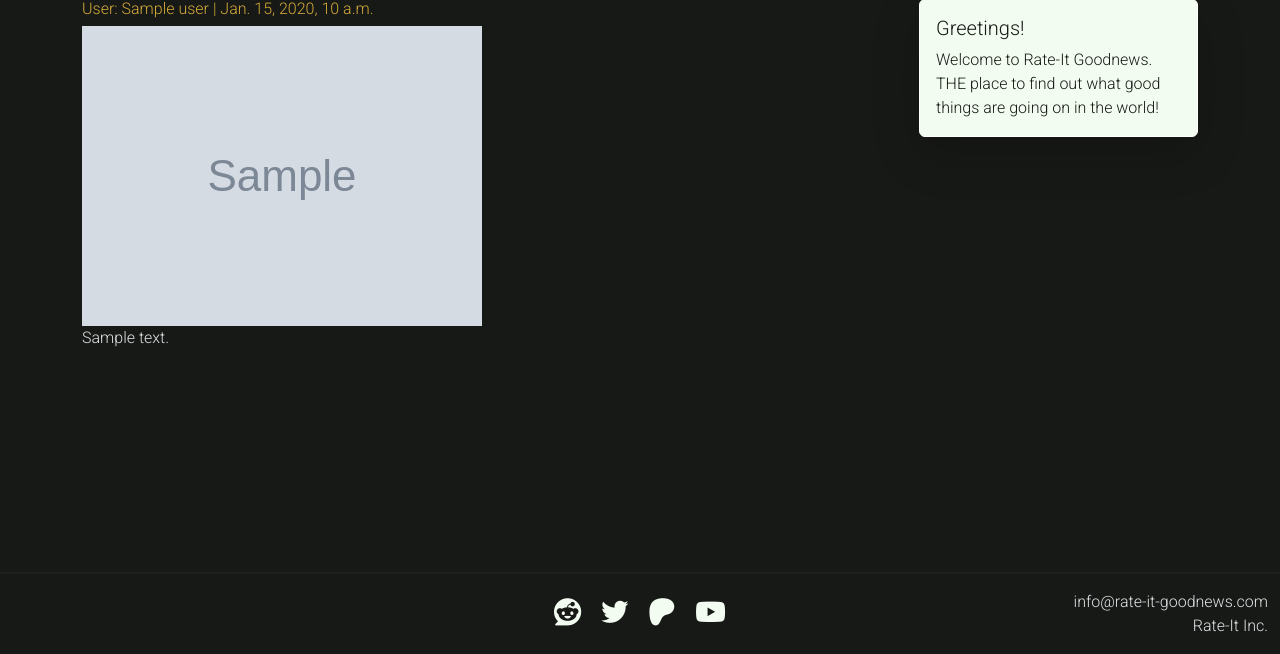
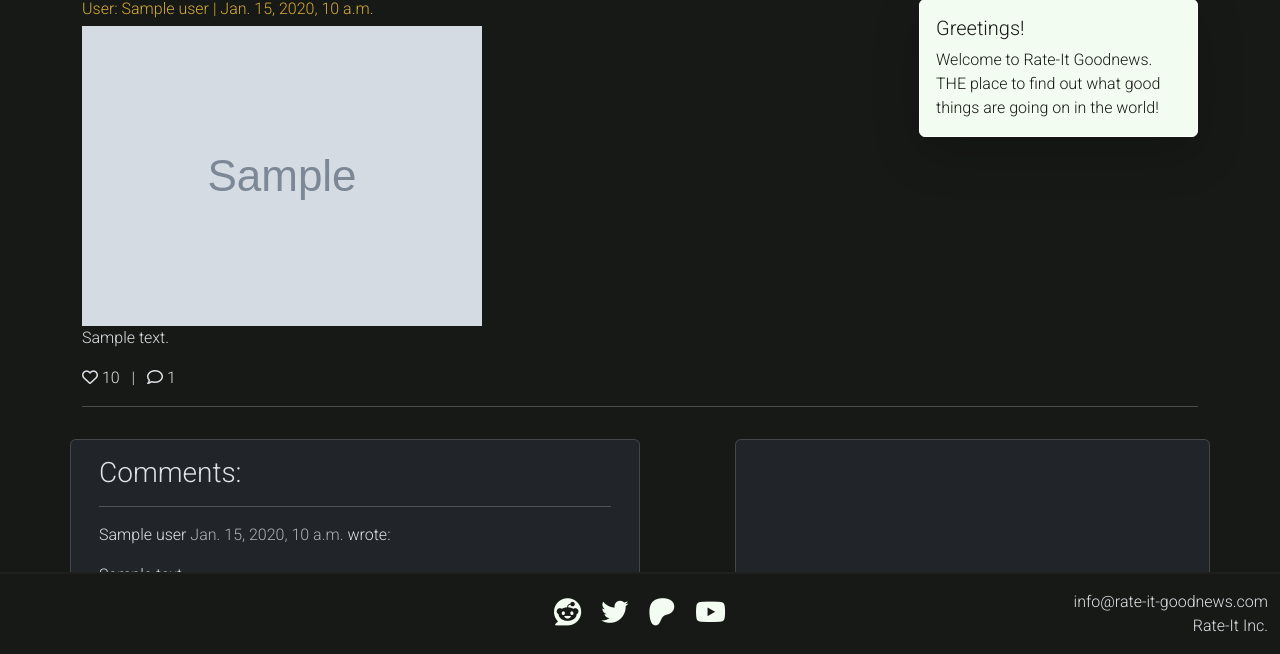
Before and after one commit to Wouter-IT/rate-it-goodnews, a Django app: template templates/post_page.html in a window 1280 px wide. Shown: the part 146-800 px from the top of the page. Run offline with Django 3.2, Linux system fonts and the light colour scheme; the template is opened without the code that fills it: most values are stand-ins (such as "Sample title", 1, 10 or a date in 2020); grey boxes marked "Sample" are stand-in pictures; some libraries are stand-ins or nearby versions.

Commit message:
Add comment sections and counters to post page.

```diff
--- a/templates/post_page.html
+++ b/templates/post_page.html
@@ -9,7 +9,8 @@
         <div class="card shadow-lg" id="greeting-card">
             <div class="card-body">
                 <h5 class="card-title">Greetings!</h5>
-                <p class="card-text">Welcome to Rate-It Goodnews. <strong>THE</strong> place to find out what good things are going on in the world!</p>
+                <p class="card-text">Welcome to Rate-It Goodnews. <strong>THE</strong> place to find out what good
+                    things are going on in the world!</p>
             </div>
         </div>
     </div>
@@ -31,7 +32,45 @@
         <p>{{ post.content | safe }}</p>
     </div>
 </div>
+
+<!-- Repurposed from the walkthrough project "Codestar" -->
 <div class="container">
+    <i class="far fa-heart"></i> {{ post.number_of_post_likes }}
+    <span class="px-2">|</span>
+    {% with comments.count as total_comments %}
+    <i class="fa-regular fa-comment"></i> {{ comments.count }}
+    {% endwith %}
 
+    <div class="row">
+        <div class="col">
+            <hr>
+        </div>
+    </div>
+    <div class="row">
+        <div class="col-md-6 card mb-4  mt-3 ">
+            <div class="card-body">
+                <h3 class="card-title">Comments:</h3>
+                {% for comment in comments %}
+                <div>
+                    <hr>
+                    <p>
+                        {{ comment.user }}
+                        <span class="text-muted">
+                            {{ comment.created_on }}
+                        </span> wrote:
+                    </p>
+                    {{ comment.body | linebreaks }}
+                </div>
+                {% endfor %}
+            </div>
+        </div>
+        <div class="col-1">
+        </div>
+        <div class="col-md-5 card mb-4 mt-3">
+            <div class="card-body">
+                <!-- For later -->
+            </div>
+        </div>
+    </div>
 </div>
 {%endblock%}
```
